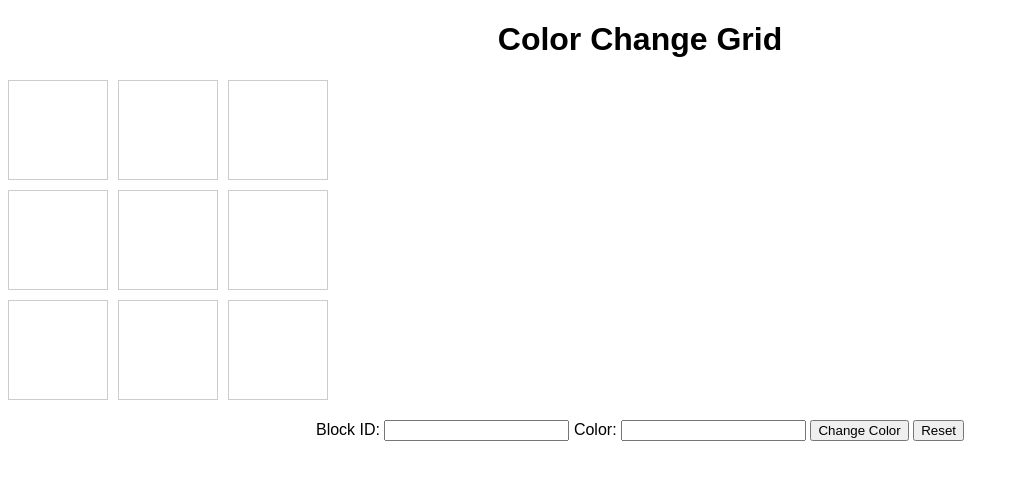
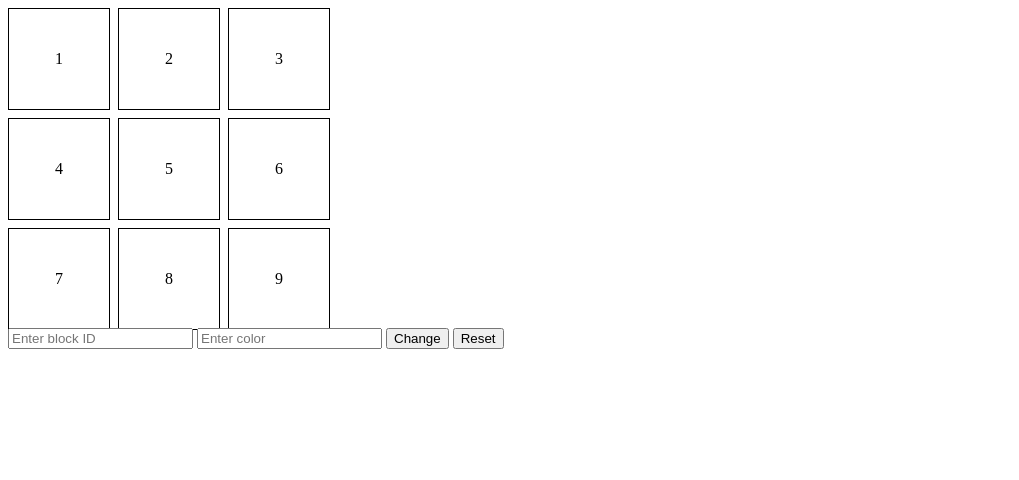
Before and after one commit to acciojob/Replit-Asian-Paints-Deepanshu9643, a website: page main.html in a window 1280 px wide. Both pictures are taken after a click on the button "Reset". Shown: the whole page, without its empty margins (0-1019 px from the left). Drawn offline with Linux system fonts and the light colour scheme.

Commit message:
created a submission

```diff
--- a/main.html
+++ b/main.html
@@ -1,32 +1,61 @@
 <!DOCTYPE html>
-<html lang="en">
+<html>
 <head>
-    <meta charset="UTF-8">
-    <meta name="viewport" content="width=device-width, initial-scale=1.0">
-    <title>Color Change Grid</title>
-    <link rel="stylesheet" href="styles.css">
+  <style>
+    .grid-container {
+      display: grid;
+      grid-template-columns: repeat(3, 100px);
+      grid-template-rows: repeat(3, 100px);
+      gap: 10px;
+    }
+    .grid-item {
+      width: 100px;
+      height: 100px;
+      border: 1px solid #000;
+      display: flex;
+      align-items: center;
+      justify-content: center;
+      background-color: transparent;
+    }
+  </style>
 </head>
 <body>
-    <h1>Color Change Grid</h1>
-    <div id="grid-container">
-        <div class="grid-item" id="1"></div>
-        <div class="grid-item" id="2"></div>
-        <div class="grid-item" id="3"></div>
-        <div class="grid-item" id="4"></div>
-        <div class="grid-item" id="5"></div>
-        <div class="grid-item" id="6"></div>
-        <div class="grid-item" id="7"></div>
-        <div class="grid-item" id="8"></div>
-        <div class="grid-item" id="9"></div>
-    </div>
-    <div>
-        <label for="block_id">Block ID:</label>
-        <input type="text" id="block_id">
-        <label for="colour_id">Color:</label>
-        <input type="text" id="colour_id">
-        <button id="change_button">Change Color</button>
-        <button id="reset_button">Reset</button>
-    </div>
-    <script src="script.js"></script>
+  <div class="grid-container" id="grid-container">
+    <div class="grid-item" id="1">1</div>
+    <div class="grid-item" id="2">2</div>
+    <div class="grid-item" id="3">3</div>
+    <div class="grid-item" id="4">4</div>
+    <div class="grid-item" id="5">5</div>
+    <div class="grid-item" id="6">6</div>
+    <div class="grid-item" id="7">7</div>
+    <div class="grid-item" id="8">8</div>
+    <div class="grid-item" id="9">9</div>
+  </div>
+
+  <input type="number" id="block_id" placeholder="Enter block ID">
+  <input type="text" id="colour_id" placeholder="Enter color">
+  <button id="change_button">Change</button>
+  <button id="reset_button">Reset</button>
+
+  <script>
+    document.getElementById('change_button').addEventListener('click', function() {
+      let blockId = document.getElementById('block_id').value;
+      let color = document.getElementById('colour_id').value;
+      let gridItems = document.getElementsByClassName('grid-item');
+      for (let item of gridItems) {
+        item.style.backgroundColor = 'transparent';
+      }
+      if (blockId && color) {
+        document.getElementById(blockId).style.backgroundColor = color;
+      }
+    });
+
+    document.getElementById('reset_button').addEventListener('click', function() {
+      let gridItems = document.getElementsByClassName('grid-item');
+      for (let item of gridItems) {
+        item.style.backgroundColor = 'transparent';
+      }
+    });
+  </script>
 </body>
 </html>
--- a/script.js
+++ /dev/null
@@ -1,28 +0,0 @@
-document.querySelector("#change_button").addEventListener("click", function() {
-    const num = document.querySelector("#block_id").value;
-    const color = document.querySelector("#color_id").value;
-
-    const gridItems = document.querySelectorAll(".grid-item");
-
-    gridItems.forEach(item => {
-        item.style.backgroundColor = "transparent";
-    });
-
-    if (num && !isNaN(num)) {
-        const block = document.getElementById(num);
-        if (block) {
-            block.style.backgroundColor = color;
-        } else {
-            alert("Please choose a valid block number.");
-        }
-    } else {
-        alert("Please enter a valid number.");
-    }
-});
-
-document.querySelector("#reset").addEventListener("click", function() {
-    const gridItems = document.querySelectorAll(".grid-item");
-    gridItems.forEach(item => {
-        item.style.backgroundColor = "transparent";
-    });
-});
--- a/styles.css
+++ /dev/null
@@ -1,21 +0,0 @@
-body {
-    font-family: Arial, sans-serif;
-    text-align: center;
-}
-
-#grid-container {
-    display: grid;
-    grid-template-columns: repeat(3, 100px);
-    grid-template-rows: repeat(3, 100px);
-    gap: 10px;
-    margin: 20px auto;
-}
-
-.grid-item {
-    background-color: transparent;
-    border: 1px solid #ccc;
-    display: flex;
-    justify-content: center;
-    align-items: center;
-    font-size: 24px;
-}
```
